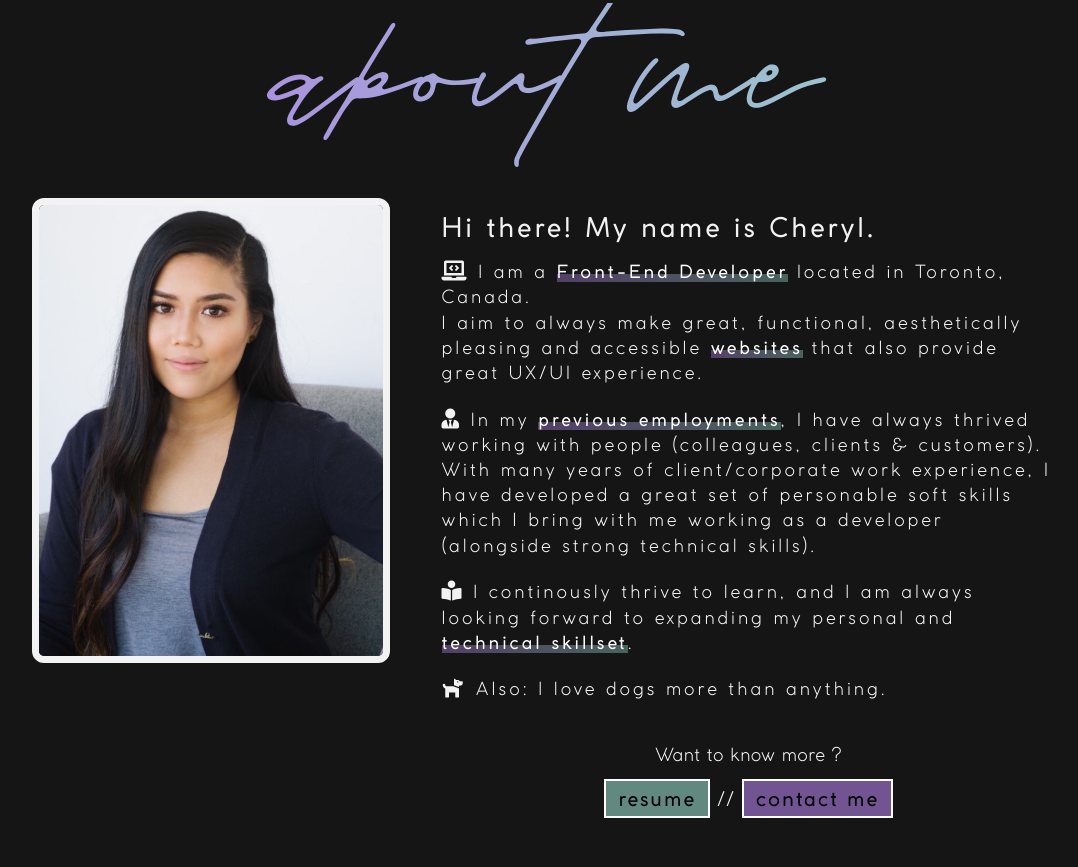
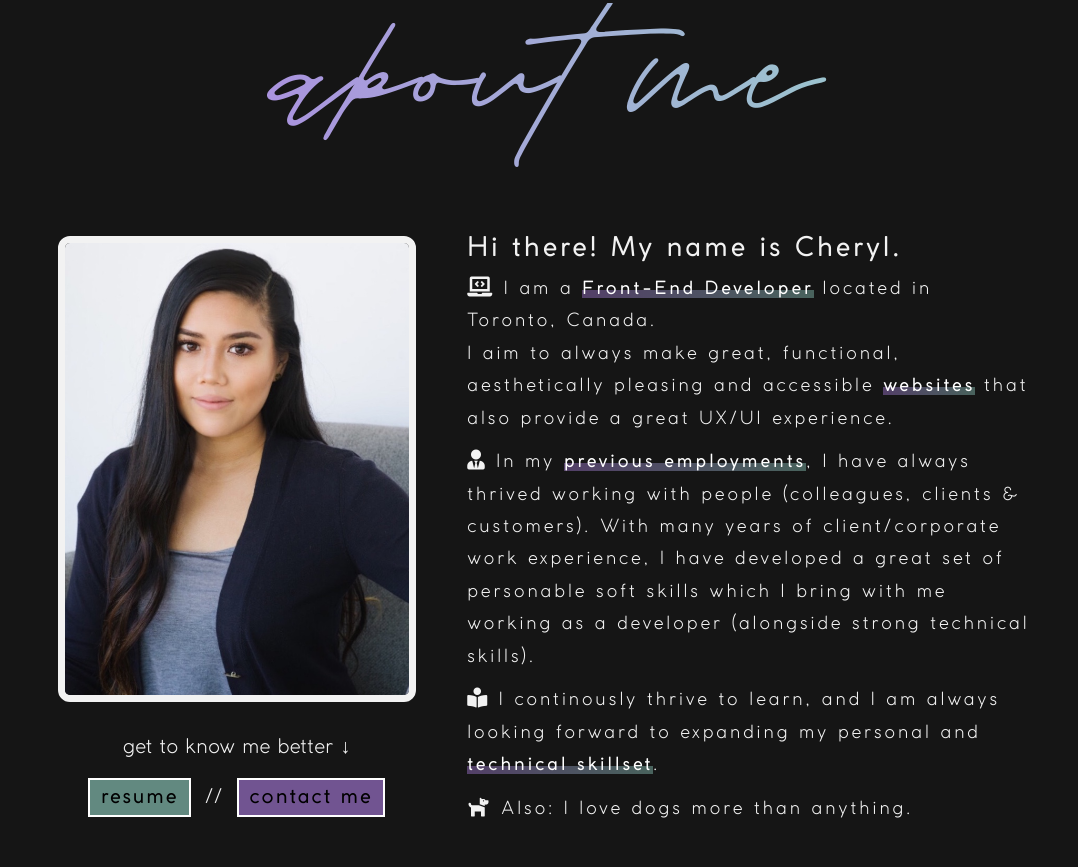
Before and after one commit to leungcheryl/portfolio, a plain HTML site: page index.html in a window 1280 px wide. Shown: the part 1053-1920 px from the top of the page, without its empty margins (96-1174 px from the left). Drawn offline with nearby package versions, Linux system fonts and the light colour scheme; some packages are replaced by stand-ins of ours; a script that the page names is missing.

Commit message:
fixed some about me styles (btns and layout)

```diff
--- a/index.html
+++ b/index.html
@@ -71,6 +71,7 @@
           </nav>
         </div>
       </div>
+
       <div class="arrows arrow-header">
         <span class="scroll-arrows one"></span>
         <span class="scroll-arrows two"></span>
@@ -102,19 +103,18 @@
           <div class="about-me">
             <div class="profile-pic">
               <img src="assets/profile-pic.jpg" alt="Professional Headshot Photo of Cheryl Leung">
+              <div class="resume" data-aos="fade-left" data-aos-duration="1200">
+                  <p>get to know me better &darr; </p>
+                  <a class="btn res" href="">resume</a> //
+                  <a href="#contact" class="btn cont">contact me</a>
+              </div>
             </div>
             <div class="about-description">
               <h5 class="about-intro">Hi there! My name is Cheryl.</h5>
-              <p><i class="fas fa-laptop-code"></i> I am a <span><a href="#skills">Front-End Developer</a></span> located in Toronto, Canada.<br> I aim to always make great, functional, aesthetically pleasing and accessible <span><a href="#showcase">websites</a></span> that also provide great UX/UI experience.</p>
+              <p><i class="fas fa-laptop-code"></i> I am a <span><a href="#skills">Front-End Developer</a></span> located in Toronto, Canada.<br> I aim to always make great, functional, aesthetically pleasing and accessible <span><a href="#showcase">websites</a></span> that also provide a great UX/UI experience.</p>
               <p><i class="fas fa-user-tie"></i> In my <span><a href="#resume">previous employments</a></span>, I have always thrived working with people (colleagues, clients & customers). With many years of client/corporate work experience, I have developed a great set of personable soft skills which I bring with me working as a developer (alongside strong technical skills).</p>
               <p><i class="fas fa-book-reader"></i> I continously thrive to learn, and I am always looking forward to expanding my personal and <span><a href="#skills">technical skillset</a></span>.</p>
               <p><i class="fas fa-dog" aria-hidden="true"></i> Also: I love dogs more than anything. </p>
-
-              <div class="resume" data-aos="fade-left" data-aos-duration="1000">
-                <p>Want to know more ? </p>
-                <a class="btn res" href="">resume</a> //
-                <a href="#contact" class="btn cont">contact me</a>
-            </div>
             </div>
           </div>
 
@@ -128,7 +128,7 @@
         </div>
 
         <section id="showcase">
-          <h4 class="section-title">showcase</h4>
+          <h4 class="section-title showcase-title">showcase</h4>
 
           <div class="showcase-container">
             <div data-aos="fade-right" data-aos-duration="1700" class="showcase-pic">
--- a/script/script.js
+++ b/script/script.js
@@ -24,7 +24,7 @@ const lineDrawing = anime({
         $('.nav-content').toggleClass('visible-content')
       },400);
     } else {
-      $('.nav-content').toggleClass('visible-content')
+      $('.nav-content').toggleClass('visible-content');
     }
     $('.nav-overlay').toggleClass('visible-nav');
     $('.visible-nav').css('width', '100%');
@@ -43,7 +43,7 @@ $(document).ready(function(){
     AOS.init();
 
     const scroll = new SmoothScroll('a[href*="#"]', {
-      speed: 1200
+      speed: 1100
     });
 
 let controller = new ScrollMagic.Controller();
--- a/styles/partials/_about.scss
+++ b/styles/partials/_about.scss
@@ -5,11 +5,12 @@ main {
 
 .section-title {
     @include h4-header;
+    padding-bottom: 6%;
 }
 
 #about {
     margin: 12vh 0 15vh;
-    height: 100vh;
+    height: 120vh;
     width: 100%;
     @include coco-light(3px);
     .about-me {
@@ -18,13 +19,17 @@ main {
         width: 100%;
         .profile-pic {
             width: 35%;
+            display: flex;
+            justify-content: center;
+            align-items: center;
+            flex-direction: column;
         }
         .about-description {
-            width: 60%;
+            width: 55%;
             margin-left: 5%;
             background-color: #151515;
             align-content: center;
-            justify-content: center;
+            justify-content: space-between;
             display: flex;
             flex-direction: column;
         }
@@ -34,14 +39,18 @@ main {
 
 .resume {
     text-align: center;
-    margin-top: 3%;
+    margin-top: 10%;
     letter-spacing: 0.5px;
+    width: 100%;
+    p {
+        margin-bottom: 30px;
+    }
     a {
-        position: relative;
         border: 2px solid white;
-        padding: 1.5% 2% 1%;
+        padding: 2% 3%;
         font-family: $coco-regular;
         letter-spacing: 2px;
+        margin: 2%;
     }
 
 }
@@ -58,9 +67,8 @@ main {
 }
 
 .btn:hover {
-    letter-spacing: 1.5px;
-    // background: linear-gradient(90deg, rgba(150,215,200,0.5) 0%, rgba(176,127,229,0.5) 100%);
-    background: rgba(255, 245, 238, 0.685);
+    letter-spacing: 2.5px;
+    background: rgba(255, 255, 255, 0.6);
     color: black;
 }
 
@@ -70,8 +78,8 @@ main {
 }
 
 .about-description p {
-    padding-bottom: 3.5%;
-    line-height: 1.4;
+    padding-top: 2%;
+    line-height: 1.8;
     font-size: 0.9rem;
     i {
         font-size: 1rem;
@@ -101,6 +109,6 @@ main {
 
 .about-description h5 {
     font-size: 2.1vw;
-    margin: 3% 0;
+    margin: 3% 0 0;
     font-family: $coco-regular;
 }
--- a/styles/partials/_animations.scss
+++ b/styles/partials/_animations.scss
@@ -9,7 +9,7 @@
 
 @keyframes typewriter {
     from{width: 0;}
-    to{width: 72%;}
+    to{width: 80%;}
 }
 
 @keyframes blinkTextCursor {
--- a/styles/partials/_main.scss
+++ b/styles/partials/_main.scss
@@ -46,6 +46,7 @@ header {
     align-items: center;
     height: 120vh;
     background-color: $primary-black;
+    transition: 0.5s all ease;
     .main-title {
         margin: 15vh 0 2%;
     }
--- a/styles/partials/_mixins.scss
+++ b/styles/partials/_mixins.scss
@@ -18,7 +18,6 @@
     background: $gradient;
     -webkit-background-clip: text;
     -webkit-text-fill-color: transparent;
-    padding-bottom: 4%;
 }
 
 @mixin gradient-underline ($height) {
--- a/styles/partials/_navigation.scss
+++ b/styles/partials/_navigation.scss
@@ -1,6 +1,7 @@
 
 .nav-content {
     display: none;
+    transition: 0.5s all ease;
     li {
         margin: 2%;
         transition: 0.8s all ease;
@@ -14,6 +15,10 @@
         }
     }
 
+}
+
+.nav-overlay {
+    transition: 0.5s all ease;
 }
 
 .nav-content li a:hover {
@@ -50,6 +55,7 @@
     width: 100%;
     text-align: center;
     margin-top: 30px;
+    transition: 0.5s all ease;
 }
 
 
@@ -71,7 +77,7 @@
     right: 30px;
 
     &:hover {
-        right: 40px;
+        right: 35px;
         padding-right: 2%;
     }
 }
--- a/styles/partials/_showcase.scss
+++ b/styles/partials/_showcase.scss
@@ -6,9 +6,13 @@
     @include horizontal-line;
 }
 
+.section-title.showcase-title {
+    padding-bottom: 0;
+}
+
 .showcase-container {
     display: flex;
-    margin: 4% 0;
+    margin: 3% 0;
     .showcase-description {
         width: 45%;
         display: flex;
```
Also changed, not shown: styles/style.css.
